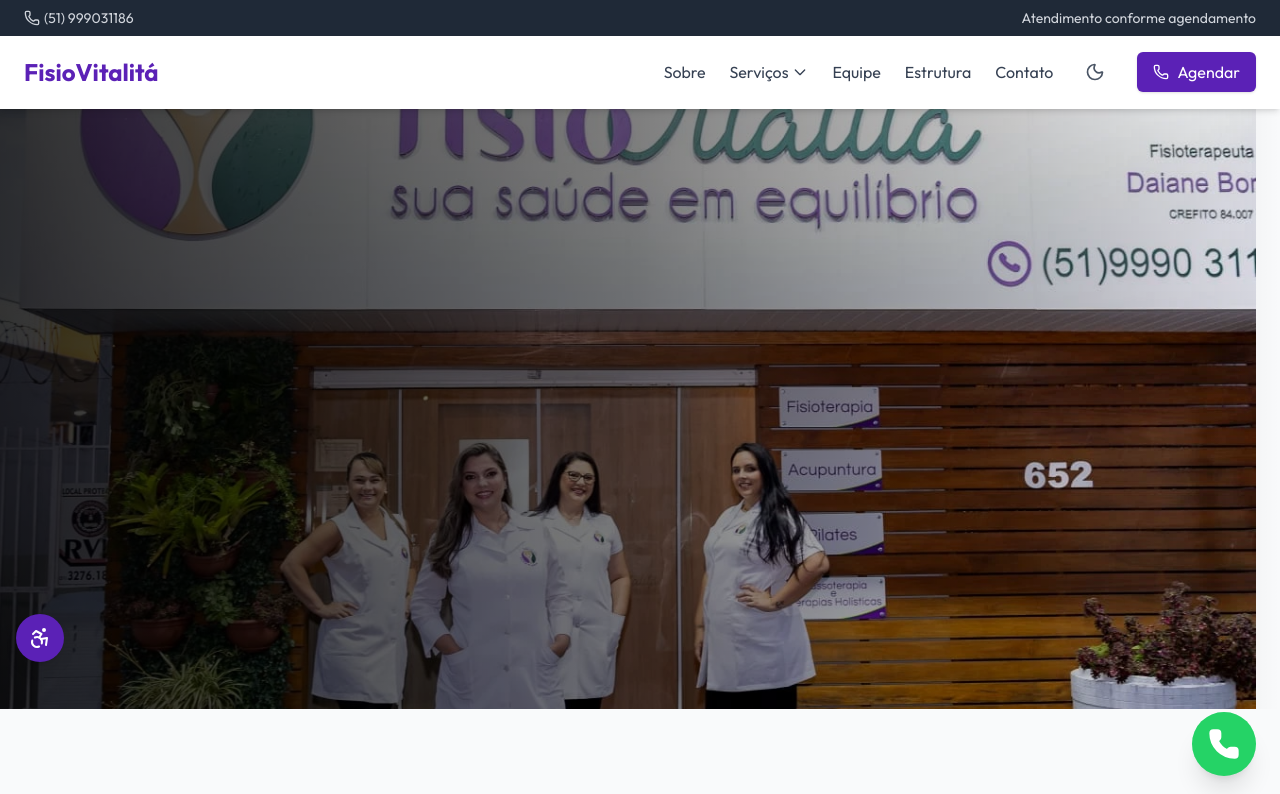
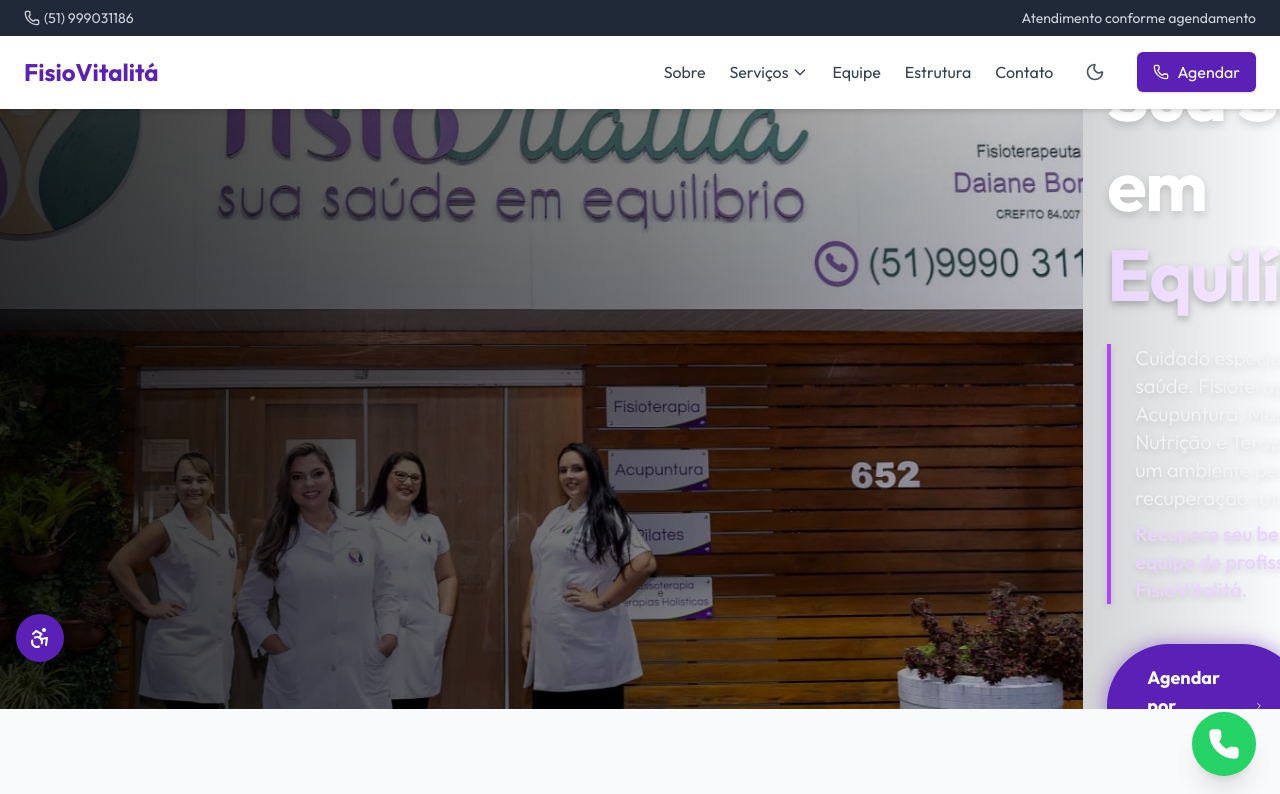
Before and after one commit to Kvothe000/fisio-vitalita-site, a Next.js app: page / in a window 1280 px wide. Shown: the top 794 px of the page. Built offline with nearby package versions, Linux system fonts and the light colour scheme.

Commit message:
agora sim

```diff
--- a/app/(public)/page.tsx
+++ b/app/(public)/page.tsx
@@ -38,7 +38,7 @@
 
       {/* === Seção Hero v4 (Premium + Animations) === */}
       <section className="relative w-full h-[600px] flex items-center justify-center overflow-hidden">
-        {/* Imagem de fundo — sem sombra */}
+        {/* Imagem de fundo — SEM sombra, SEM cantos arredondados, SEM margem */}
         <Image
           src="/gallery/foto-equipe-frente-do-estabelecimento.webp"
           alt="Atendimento de Fisioterapia na FisioVitalitá"
@@ -49,12 +49,47 @@
           sizes="(max-width: 768px) 100vw, 75vw"
         />
 
-        {/* Overlay de legibilidade (mantido — protege o texto) */}
+        {/* Overlay de legibilidade — mantido para o texto continuar visível sobre a foto */}
         <div className="absolute inset-0 bg-gradient-to-r from-black/80 via-black/50 to-transparent"></div>
 
-        {/* Conteúdo */}
+        {/* Content with Framer Motion via AnimatedSection (Reusing component for consistency) */}
         <div className="container mx-auto px-6 relative z-10 text-white">
-          {/* ... título, parágrafo e botões inalterados ... */}
+          <div className="max-w-3xl">
+            <h1 className="text-4xl md:text-7xl font-bold mb-6 leading-tight drop-shadow-lg tracking-tight">
+              Sua Saúde em <br />
+              <span className="text-transparent bg-clip-text bg-gradient-to-r from-purple-200 to-white drop-shadow-md">
+                Equilíbrio
+              </span>
+            </h1>
+
+            <p className="text-lg md:text-xl text-gray-100 mb-10 drop-shadow-md border-l-4 border-purple-500 pl-6 max-w-2xl font-light">
+              Cuidado especializado para sua saúde. Fisioterapia, Pilates, Acupuntura, Massoterapia, Nutrição e Terapias Holísticas em um ambiente pensado para sua recuperação total.
+              <span className="block mt-2 font-medium text-purple-200">Recupere seu bem-estar com a equipe de profissionais da saúde da FisioVitalitá.</span>
+            </p>
+
+            <div className="flex flex-col sm:flex-row space-y-4 sm:space-y-0 sm:space-x-4">
+              <a
+                href="https://wa.me/5551999031186?text=Ol%C3%A1%2C%20gostaria%20de%20agendar%20uma%20avalia%C3%A7%C3%A3o%20na%20FisioVitalit%C3%A1%21"
+                target="_blank"
+                rel="noopener noreferrer"
+                className="group relative bg-[#5B21B6] text-white px-10 py-5 rounded-full text-lg font-bold transition-all transform hover:scale-105 shadow-[0_0_20px_rgba(91,33,182,0.5)] hover:shadow-[0_0_30px_rgba(91,33,182,0.8)] flex items-center justify-center overflow-hidden"
+              >
+                <span className="relative z-10 flex items-center">
+                  Agendar por WhatsApp
+                  <ChevronRight className="w-5 h-5 ml-2 group-hover:translate-x-1 transition-transform" />
+                </span>
+                {/* Glow effect */}
+                <div className="absolute inset-0 bg-gradient-to-r from-purple-600 to-indigo-600 opacity-0 group-hover:opacity-100 transition-opacity"></div>
+              </a>
+
+              <Link
+                href="/servicos"
+                className="bg-white/10 backdrop-blur-md text-white border border-white/30 px-8 py-5 rounded-full text-lg font-medium hover:bg-white/20 transition-all flex items-center justify-center hover:border-white/50"
+              >
+                Nossos Serviços
+              </Link>
+            </div>
+          </div>
         </div>
       </section>
       {/* === Fim da Seção Hero v4 === */}
```
